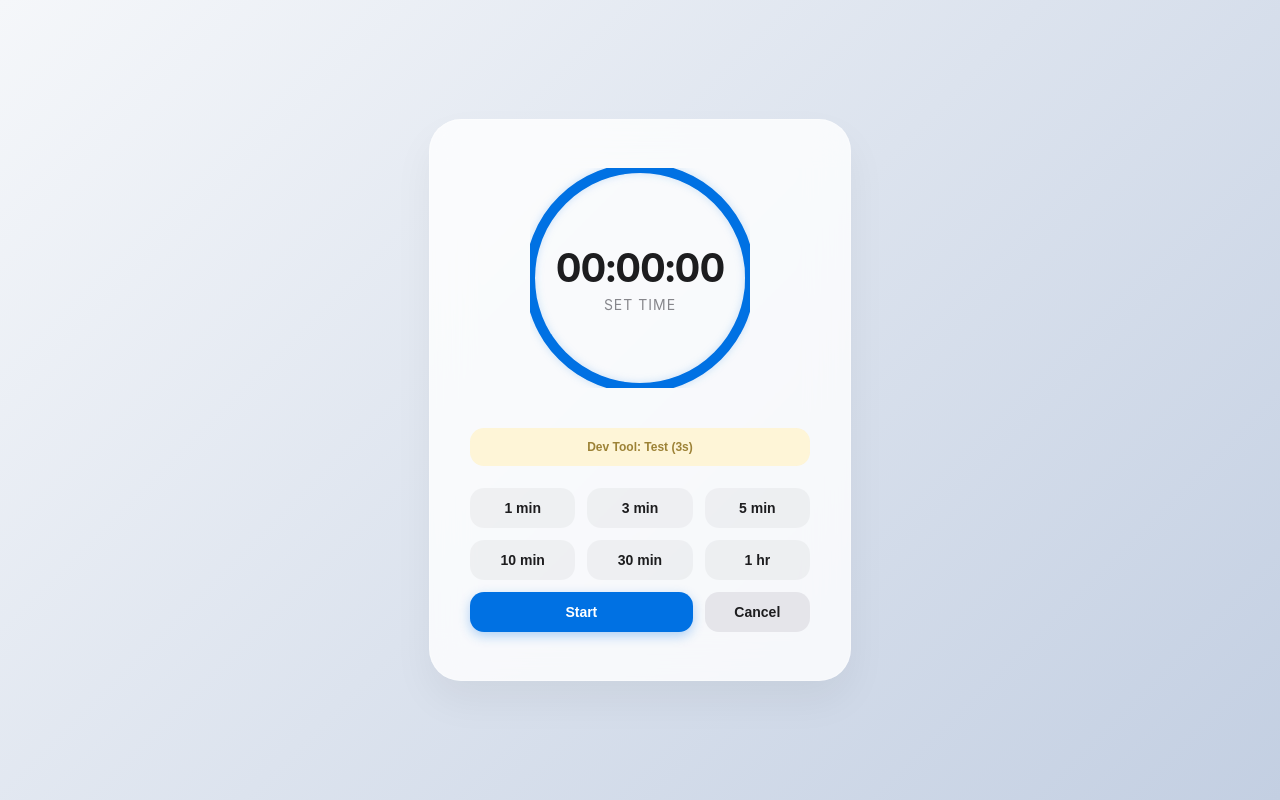
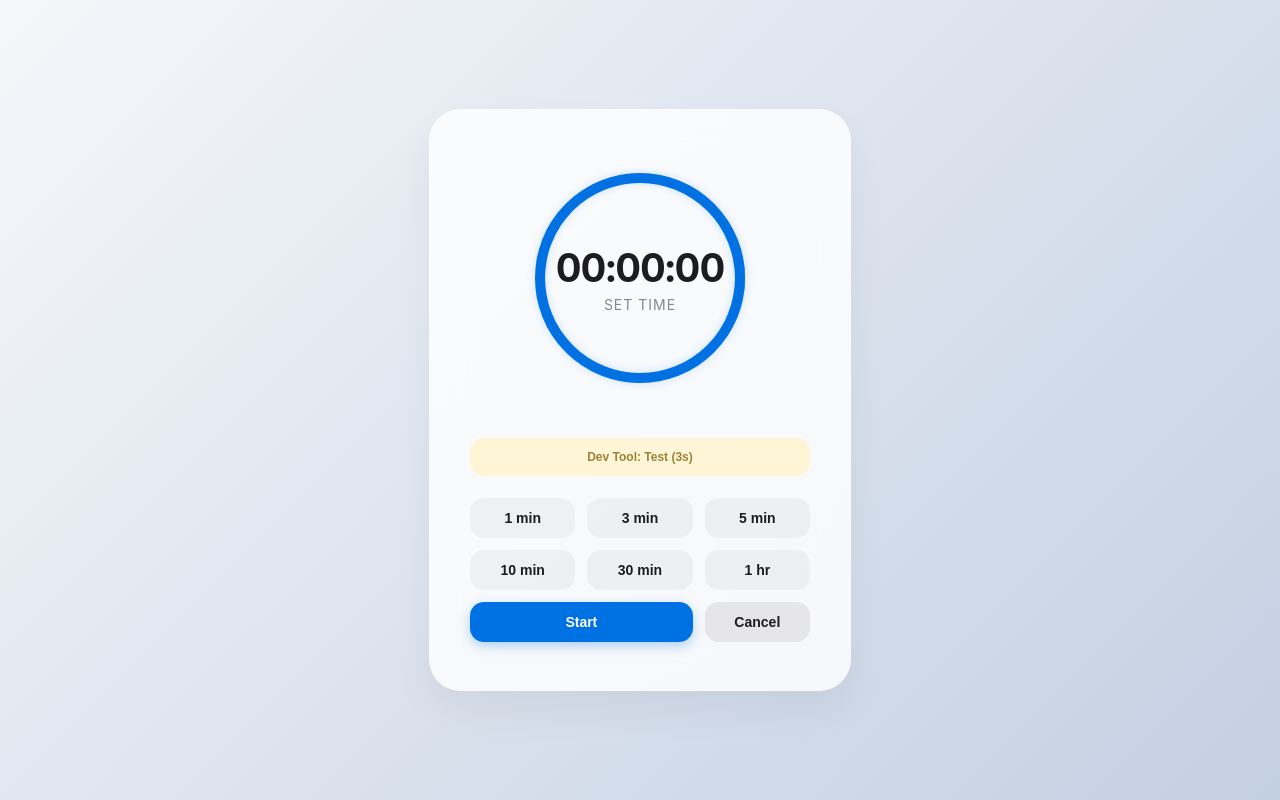
Before and after one commit to Yen-hsiu/Timer-App-2.0, a React (Vite) app: page / in a window 1280 px wide. Built offline with nearby package versions, Linux system fonts and the light colour scheme.

Commit message:
Add files via upload

```diff
--- a/src/App.jsx
+++ b/src/App.jsx
@@ -100,16 +100,16 @@ export default function App() {
         <div className="circle">
 
           {/* 🚀 新增：SVG 进度环 */}
-          <svg className="progress-ring" width="220" height="220" viewBox="0 0 220 220">
+          <svg className="progress-ring" width="240" height="240" viewBox="0 0 240 240">
             {/* 底色圆环 (灰色) */}
             <circle
               className="progress-ring__background"
               stroke="#f0f0f2"
               strokeWidth="10"
               fill="transparent"
-              r={RADIUS}
-              cx="110"
-              cy="110"
+              r="100"
+              cx="120"
+              cy="120"
             />
             {/* 动态进度环 (蓝色) */}
             <circle
@@ -118,15 +118,15 @@ export default function App() {
               strokeWidth="10"
               strokeLinecap="round" // 让两头变圆，更高级
               fill="transparent"
-              r={RADIUS}
-              cx="110"
-              cy="110"
+              r="100"
+              cx="120"
+              cy="120"
               style={{
-                strokeDasharray: `${CIRCUMFERENCE} ${CIRCUMFERENCE}`,
-                strokeDashoffset: strokeDashoffset,
-                transition: isRunning ? 'stroke-dashoffset 1s linear' : 'stroke-dashoffset 0.3s ease', // 计时时平滑过渡，取消时快速恢复
-                transform: 'rotate(-90deg)', // 让起点在正上方
-                transformOrigin: '50% 50%',
+                strokeDasharray: `${2 * Math.PI * 100} ${2 * Math.PI * 100}`,
+      strokeDashoffset: strokeDashoffset,
+      transition: isRunning ? 'stroke-dashoffset 1s linear' : 'stroke-dashoffset 0.3s ease',
+      transform: 'rotate(-90deg)',
+      transformOrigin: '120px 120px', // 旋转中心也要改到 120
               }}
             />
           </svg>
--- a/src/index.css
+++ b/src/index.css
@@ -33,8 +33,8 @@ body {
 
 .circle {
   position: relative;
-  width: 220px;
-  height: 220px;
+  width: 240px;
+  height: 240px;
   margin: 0 auto 40px;
   display: flex;
   justify-content: center;
```
